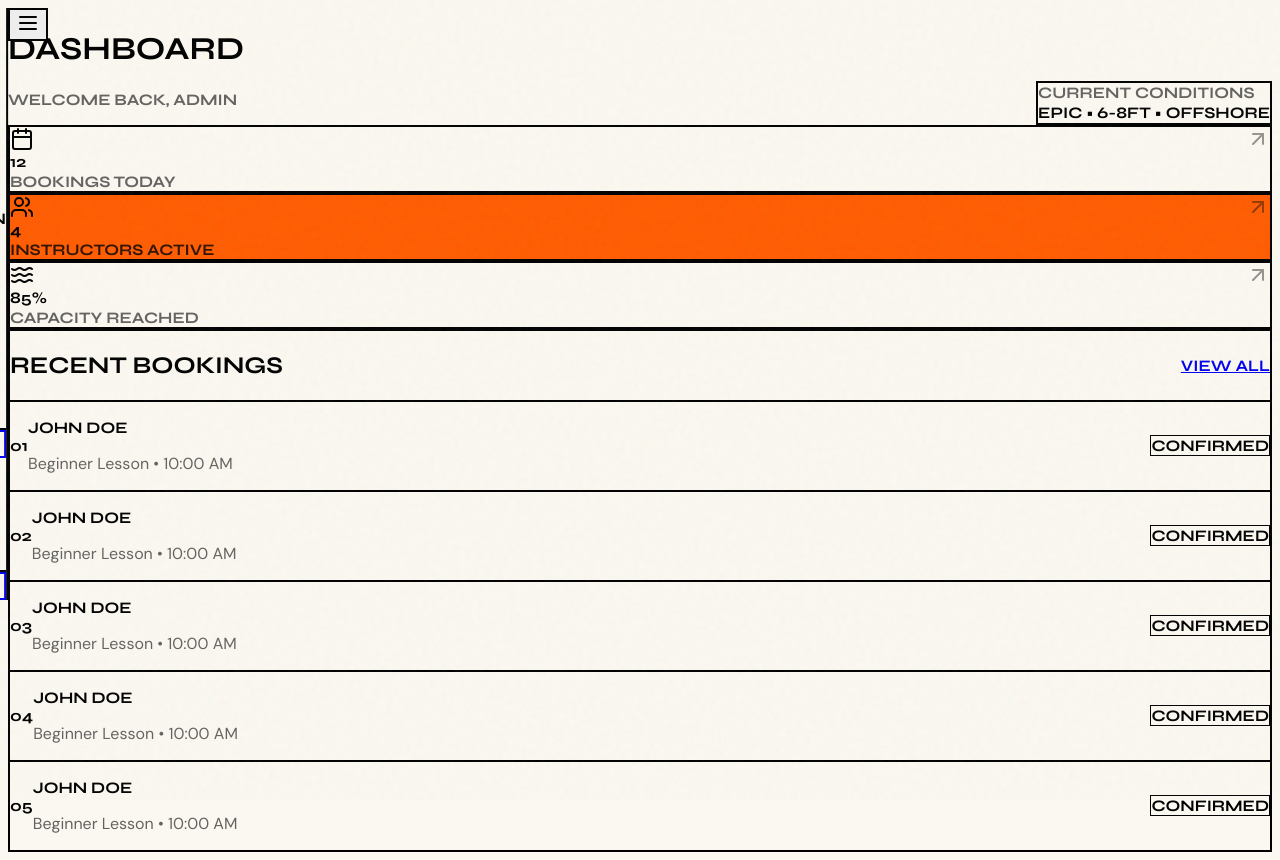
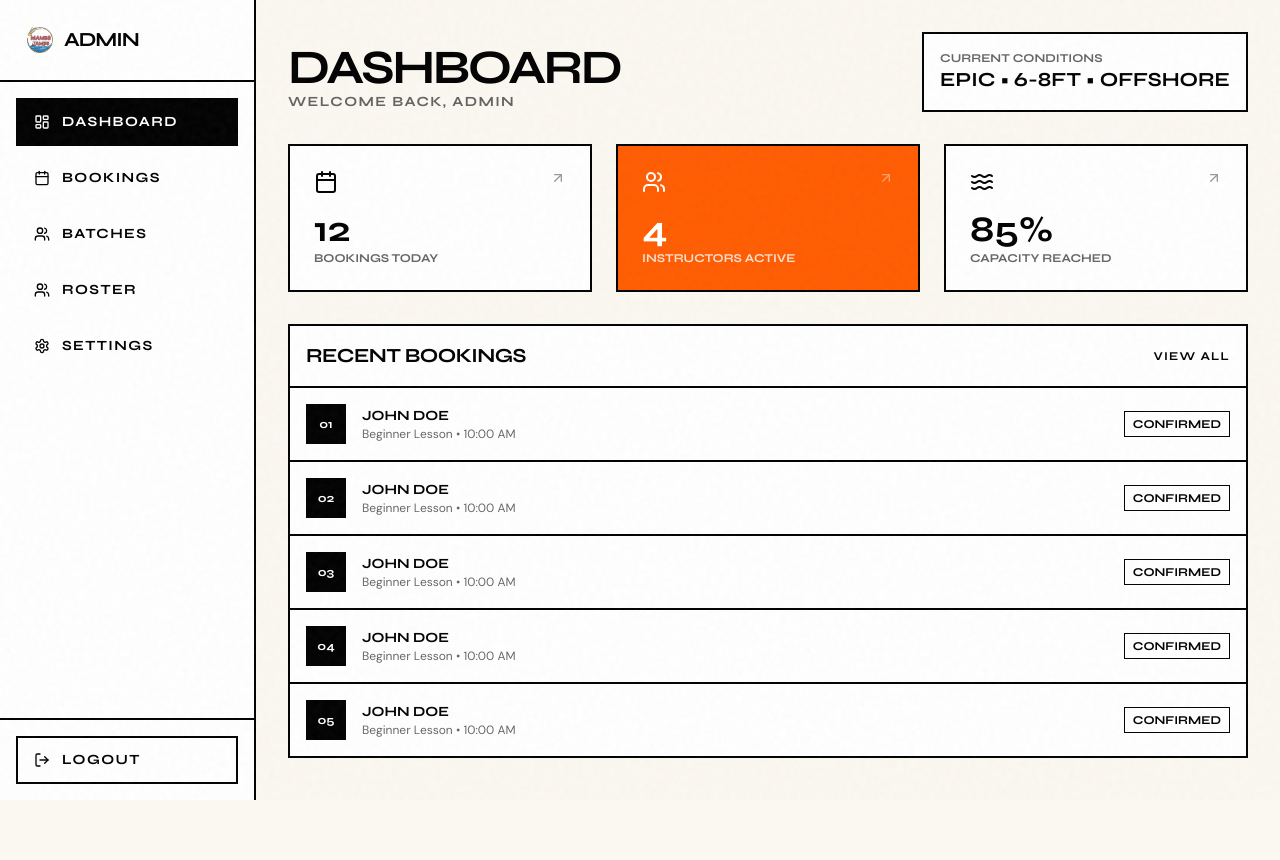
Before and after one commit to rohit-ups/mj, a React (Vite) app in the folder apps/admin/: page / in a window 1280 px wide. After the commit the page ends 800 px from the top, so only its background shows below. Built offline with nearby package versions, Linux system fonts and the light colour scheme.

Commit message:
fix: use official Tailwind 4 import syntax and standard CSS properties to resolve build errors

```diff
--- a/apps/admin/src/globals.css
+++ b/apps/admin/src/globals.css
@@ -1,6 +1,4 @@
-@tailwind base;
-@tailwind components;
-@tailwind utilities;
+@import "tailwindcss";
 
 @theme {
   --font-display: "Syne", serif;
@@ -16,11 +14,14 @@
   --mj-accent: #ff5c00;
 }
 
-body {
-  color: rgb(var(--foreground-rgb));
-  background: #fbf8f1;
-  min-height: 100vh;
-  overflow-x: hidden;
+@layer base {
+  body {
+    color: rgb(var(--foreground-rgb));
+    background-color: #fbf8f1;
+    min-height: 100vh;
+    overflow-x: hidden;
+    font-family: var(--font-sans);
+  }
 }
 
 .grain {
```
Also changed, not shown: 1 other file (tests, documents, lock files or other folders).
